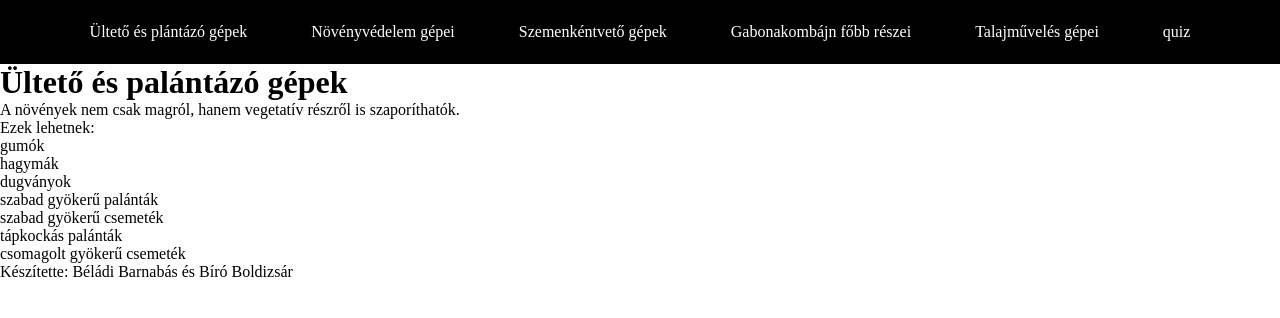
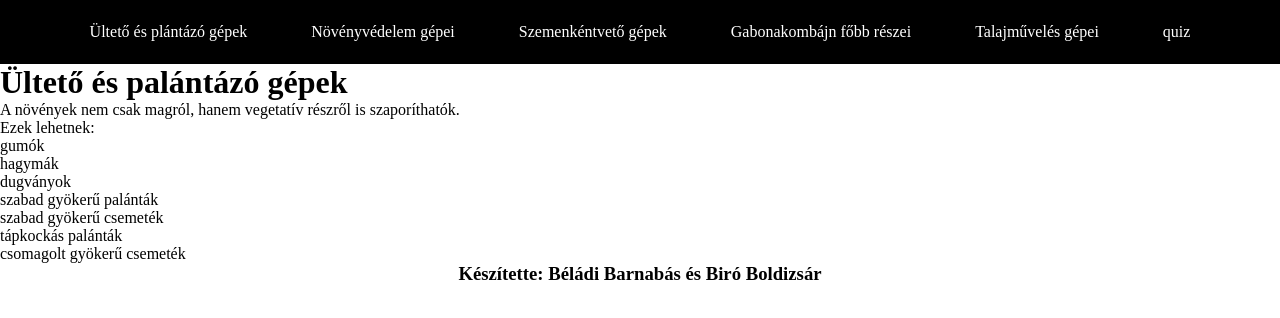
Before and after one commit to beladibarnabas1/Mathi-sz-Nap-Weboldal-Projekt, a plain HTML site: page index.html in a window 1280 px wide. Drawn offline with Linux system fonts and the light colour scheme.

Commit message:
footer javítása

```diff
--- a/index.html
+++ b/index.html
@@ -36,7 +36,11 @@
 
 
 
-<footer>Készítette: Béládi Barnabás és Bíró Boldizsár</footer>
+<footer>
+    <h3>
+        Készítette: Béládi Barnabás és Biró Boldizsár
+    </h3>
+</footer>
 
 </body>
 </html>
--- a/style.css
+++ b/style.css
@@ -29,5 +29,5 @@ a {
 }
 
 footer {
-
+        text-align: center;
 }
```
